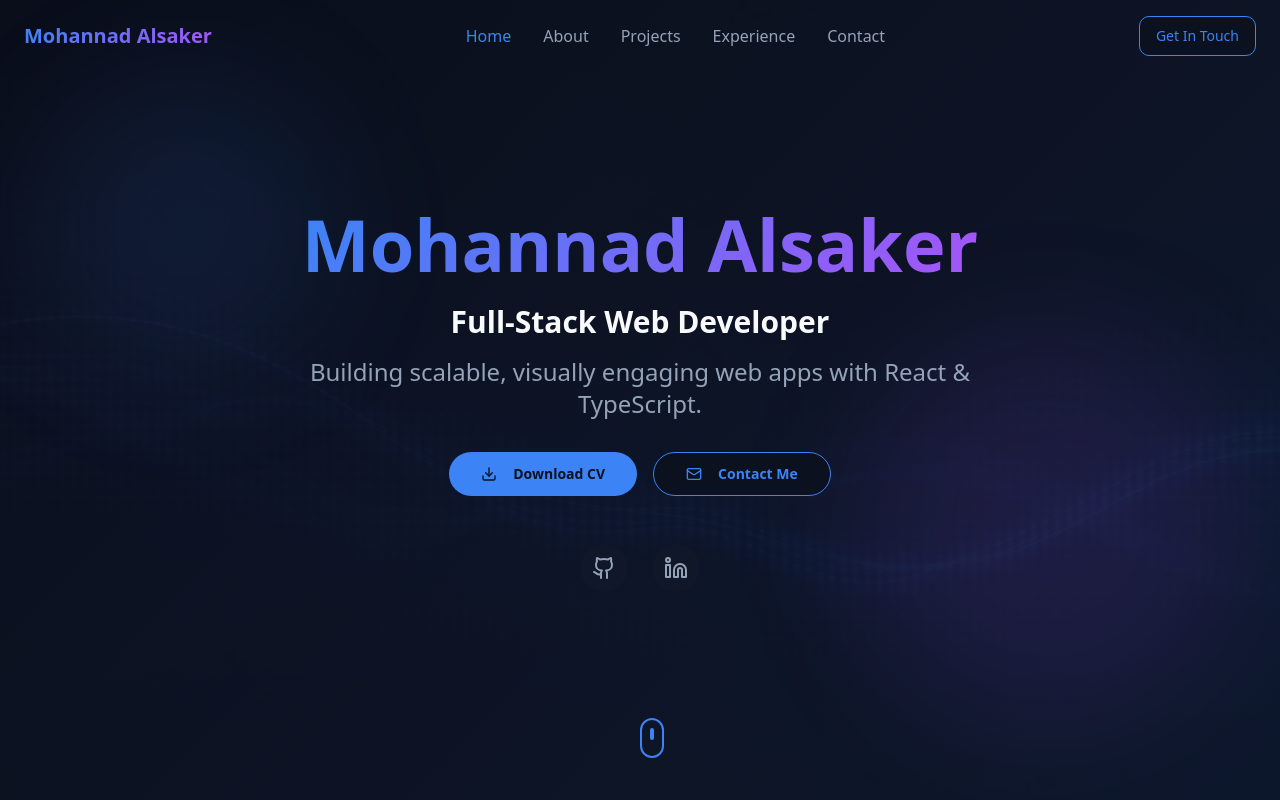
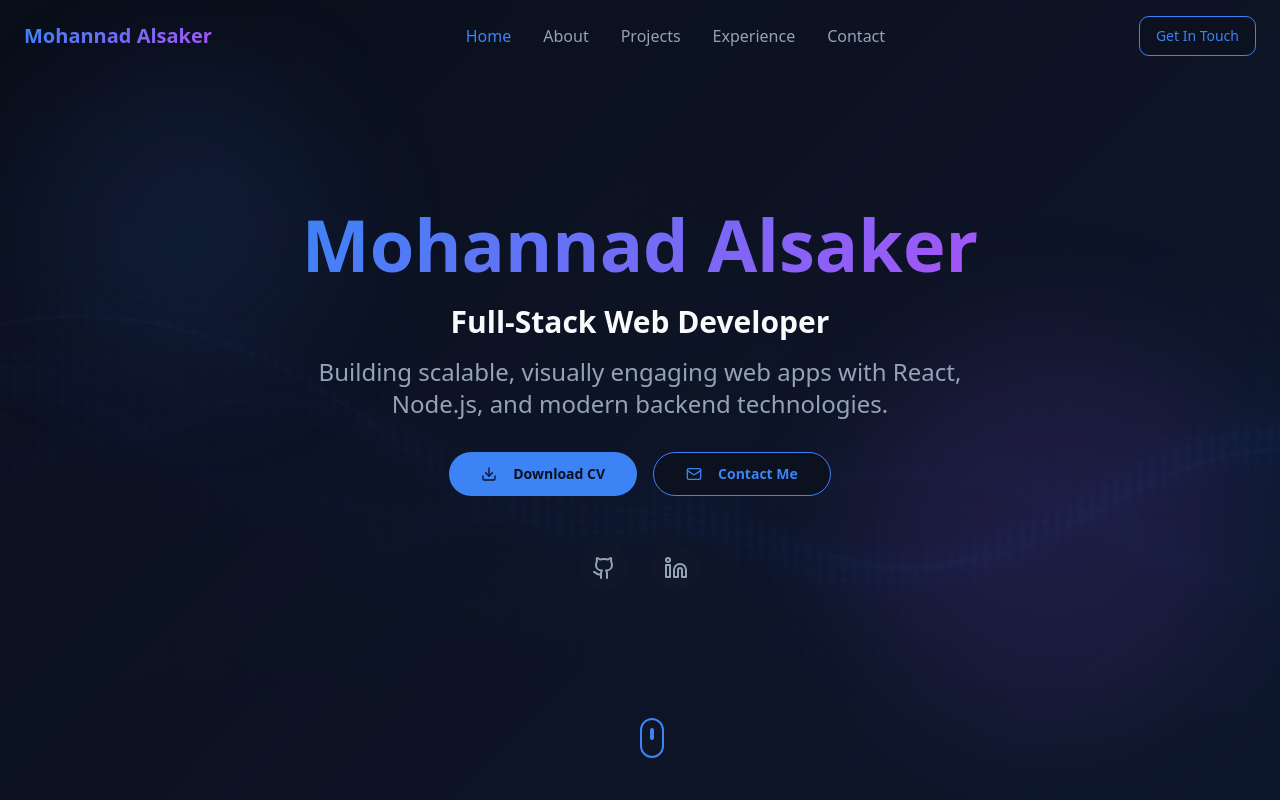
Before and after one commit to mohannadalsaker/portfolio, a React (Vite) app: page / in a window 1280 px wide. Shown: the top 800 px of the page. Built offline with nearby package versions, Linux system fonts and the light colour scheme; the HTML template or start-up script is replaced by a standard one.

Commit message:
update hero

```diff
--- a/src/components/Hero.tsx
+++ b/src/components/Hero.tsx
@@ -43,8 +43,8 @@ const Hero = () => {
             Full-Stack Web Developer
           </h2>
           <p className="text-xl md:text-2xl text-muted-foreground mb-8 max-w-2xl mx-auto">
-            Building scalable, visually engaging web apps with React &
-            TypeScript.
+            Building scalable, visually engaging web apps with React, Node.js,
+            and modern backend technologies.
           </p>
         </div>
 
```
